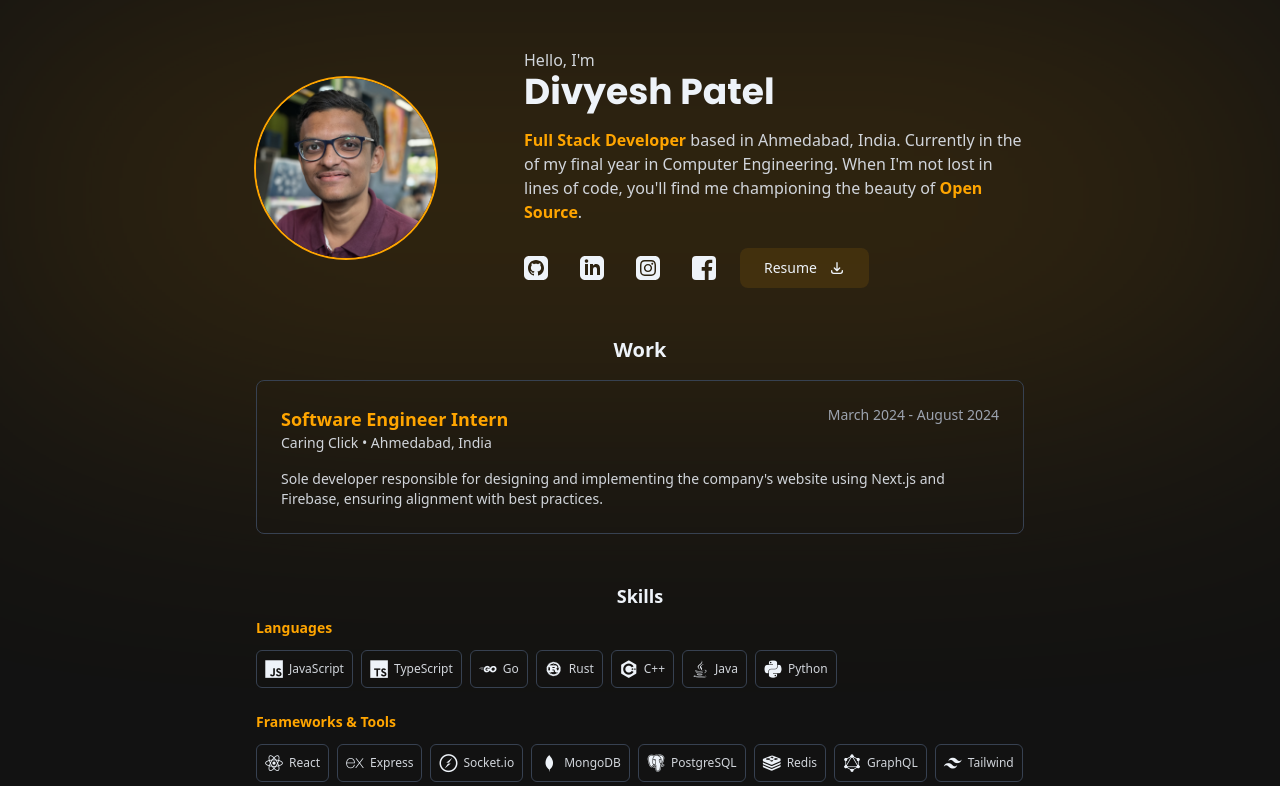
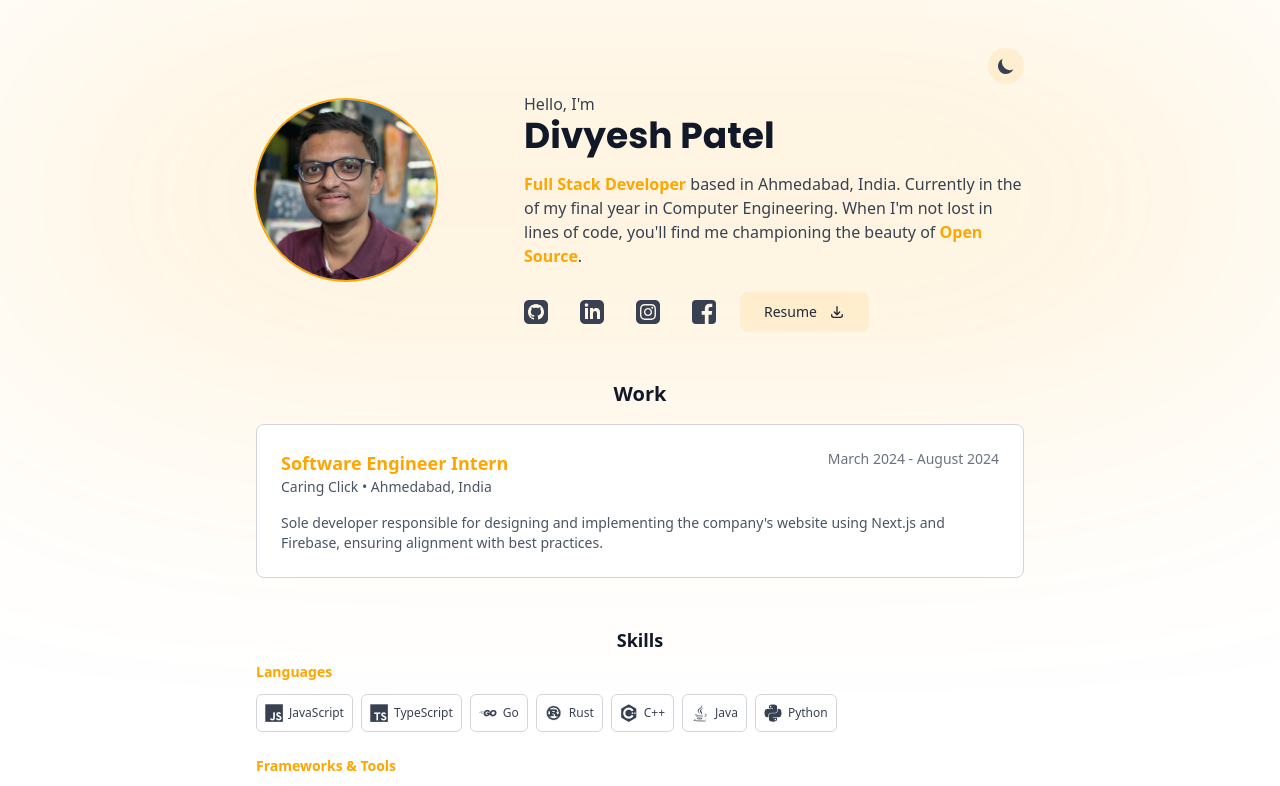
Before and after one commit to pateldivyesh1323/pateldivyesh-portfolio, a React (Vite) app: page / in a window 1280 px wide. Shown: the top 786 px of the page. Built offline with nearby package versions, Linux system fonts and the light colour scheme.

Commit message:
Added light/dark mode

```diff
--- a/src/App.tsx
+++ b/src/App.tsx
@@ -8,9 +8,11 @@ import Timeline from "./Components/Timeline";
 import { Analytics } from "@vercel/analytics/react";
 import { SpeedInsights } from "@vercel/speed-insights/react";
 import Work from "./Components/Work";
+import { ThemeProvider } from "./Context/ThemeContext";
 
 function App() {
     return (
+        <ThemeProvider>
             <div className="relative">
                 <div className="absolute top-0 left-0 right-0 h-[300px] bg-[#FFA500] blur-[150px] opacity-20 pointer-events-none"></div>
                 <div className="max-w-3xl mx-auto relative">
@@ -25,6 +27,7 @@ function App() {
                     <Contact />
                 </div>
             </div>
+        </ThemeProvider>
     );
 }
 
--- a/src/Components/Home.tsx
+++ b/src/Components/Home.tsx
@@ -1,7 +1,10 @@
 import React from "react";
 import Socials from "./Socials";
+import { useTheme } from "../Context/ThemeContext";
 
 const Home = (): React.ReactElement => {
+    const { darkMode, toggleDarkMode } = useTheme();
+
     return (
         <div className="flex items-center justify-between flex-col md:flex-row gap-8 my-8 md:my-12 px-4 md:px-0">
             <div className="w-full md:w-auto flex justify-center md:justify-start">
@@ -12,11 +15,48 @@ const Home = (): React.ReactElement => {
                 />
             </div>
             <div className="text-md max-w-xl text-center md:text-left">
-                <span className="font-normal text-gray-300">Hello, I'm</span>
-                <div className="text-3xl md:text-4xl mb-3 md:mb-4 font-bold font-poppins">
+                <div className="flex justify-center md:justify-end mb-2">
+                    <button
+                        onClick={toggleDarkMode}
+                        className="p-2 rounded-full bg-[#FFA500] bg-opacity-10 hover:bg-opacity-20 transition-all duration-300"
+                        aria-label={
+                            darkMode
+                                ? "Switch to light mode"
+                                : "Switch to dark mode"
+                        }
+                    >
+                        {darkMode ? (
+                            <svg
+                                xmlns="http://www.w3.org/2000/svg"
+                                className="h-5 w-5 text-yellow-400"
+                                viewBox="0 0 20 20"
+                                fill="currentColor"
+                            >
+                                <path
+                                    fillRule="evenodd"
+                                    d="M10 2a1 1 0 011 1v1a1 1 0 11-2 0V3a1 1 0 011-1zm4 8a4 4 0 11-8 0 4 4 0 018 0zm-.464 4.95l.707.707a1 1 0 001.414-1.414l-.707-.707a1 1 0 00-1.414 1.414zm2.12-10.607a1 1 0 010 1.414l-.706.707a1 1 0 11-1.414-1.414l.707-.707a1 1 0 011.414 0zM17 11a1 1 0 100-2h-1a1 1 0 100 2h1zm-7 4a1 1 0 011 1v1a1 1 0 11-2 0v-1a1 1 0 011-1zM5.05 6.464A1 1 0 106.465 5.05l-.708-.707a1 1 0 00-1.414 1.414l.707.707zm1.414 8.486l-.707.707a1 1 0 01-1.414-1.414l.707-.707a1 1 0 011.414 1.414zM4 11a1 1 0 100-2H3a1 1 0 000 2h1z"
+                                    clipRule="evenodd"
+                                />
+                            </svg>
+                        ) : (
+                            <svg
+                                xmlns="http://www.w3.org/2000/svg"
+                                className="h-5 w-5 text-gray-700 dark:text-slate-300"
+                                viewBox="0 0 20 20"
+                                fill="currentColor"
+                            >
+                                <path d="M17.293 13.293A8 8 0 016.707 2.707a8.001 8.001 0 1010.586 10.586z" />
+                            </svg>
+                        )}
+                    </button>
+                </div>
+                <span className="font-normal text-gray-700 dark:text-gray-300">
+                    Hello, I'm
+                </span>
+                <div className="text-3xl md:text-4xl mb-3 md:mb-4 font-bold font-poppins text-gray-900 dark:text-white">
                     Divyesh Patel
                 </div>
-                <div className="text-sm md:text-base max-w-[500px] font-normal text-gray-300 leading-relaxed">
+                <div className="text-sm md:text-base max-w-[500px] font-normal text-gray-700 dark:text-gray-300 leading-relaxed">
                     <span className="text-[#FFA500] font-semibold">
                         Full Stack Developer
                     </span>{" "}
--- a/src/Components/Skills.tsx
+++ b/src/Components/Skills.tsx
@@ -33,12 +33,12 @@ const SkillBox = ({ skill }: { skill: { name: string; icon: string } }) => {
     return (
         <div
             key={skill.name}
-            className="flex items-center gap-1 md:gap-1.5 px-1.5 md:px-2 py-0.5 md:py-1 border border-gray-700 rounded-md hover:border-[#FFA500] hover:-translate-y-0.5 transition-all duration-300 group cursor-pointer whitespace-nowrap w-fit"
+            className="flex items-center gap-1 md:gap-1.5 px-1.5 md:px-2 py-0.5 md:py-1 border border-gray-300 dark:border-gray-700 rounded-md hover:border-[#FFA500] dark:hover:border-[#FFA500] hover:-translate-y-0.5 transition-all duration-300 group cursor-pointer whitespace-nowrap w-fit bg-white bg-opacity-50 dark:bg-transparent"
         >
             <i
-                className={`${skill.icon} text-base md:text-lg group-hover:text-[#FFA500]`}
+                className={`${skill.icon} text-base md:text-lg text-gray-700 dark:text-gray-300 group-hover:text-[#FFA500] dark:group-hover:text-[#FFA500]`}
             ></i>
-            <span className="text-[10px] md:text-xs text-gray-300 group-hover:text-[#FFA500]">
+            <span className="text-[10px] md:text-xs text-gray-700 dark:text-gray-300 group-hover:text-[#FFA500] dark:group-hover:text-[#FFA500]">
                 {skill.name}
             </span>
         </div>
@@ -48,7 +48,9 @@ const SkillBox = ({ skill }: { skill: { name: string; icon: string } }) => {
 const Skills = (): React.ReactElement => {
     return (
         <div className="flex items-center justify-center flex-col gap-2 my-8 md:my-12 px-4 md:px-0">
-            <div className="font-bold text-base md:text-lg">Skills</div>
+            <div className="font-bold text-base md:text-lg text-gray-900 dark:text-white">
+                Skills
+            </div>
             <div className="w-full">
                 <div className="mb-4 md:mb-6">
                     <h3 className="text-[#FFA500] font-semibold mb-2 md:mb-3 text-xs md:text-sm">
--- a/src/Components/Socials.tsx
+++ b/src/Components/Socials.tsx
@@ -2,7 +2,7 @@ import React from "react";
 
 const Socials = (): React.ReactElement => {
     return (
-        <div className="flex items-center flex-row gap-8 ">
+        <div className="flex items-center flex-row gap-8 text-gray-700 dark:text-white">
             <a
                 href="https://github.com/pateldivyesh1323"
                 className="hover:text-[#FFA500] transition-colors duration-300"
--- a/src/Components/Work.tsx
+++ b/src/Components/Work.tsx
@@ -12,27 +12,29 @@ const experiences = [
 export default function Work() {
     return (
         <div className="flex items-center justify-center flex-col gap-4 my-8 md:my-12 px-4 md:px-0">
-            <h2 className="text-lg md:text-xl font-semibold">Work</h2>
+            <h2 className="text-lg md:text-xl font-semibold text-gray-900 dark:text-white">
+                Work
+            </h2>
             <div className="w-full space-y-4 md:space-y-6">
                 {experiences.map((exp, index) => (
                     <div
                         key={index}
-                        className="border border-gray-700 rounded-lg p-4 md:p-6 hover:border-[#FFA500] transition-colors duration-300"
+                        className="border border-gray-300 dark:border-gray-700 rounded-lg p-4 md:p-6 hover:border-[#FFA500] dark:hover:border-[#FFA500] transition-colors duration-300 bg-white dark:bg-transparent"
                     >
                         <div className="flex flex-col md:flex-row md:justify-between md:items-start gap-2 md:gap-0 mb-2">
                             <div>
                                 <h3 className="text-[#FFA500] font-semibold text-base md:text-lg">
                                     {exp.role}
                                 </h3>
-                                <p className="text-xs md:text-sm text-gray-300">
+                                <p className="text-xs md:text-sm text-gray-600 dark:text-gray-300">
                                     {exp.company} • {exp.location}
                                 </p>
                             </div>
-                            <span className="text-xs md:text-sm text-gray-400 order-first md:order-none">
+                            <span className="text-xs md:text-sm text-gray-500 dark:text-gray-400 order-first md:order-none">
                                 {exp.duration}
                             </span>
                         </div>
-                        <p className="text-xs md:text-sm text-gray-300 mt-3 md:mt-4 leading-relaxed">
+                        <p className="text-xs md:text-sm text-gray-600 dark:text-gray-300 mt-3 md:mt-4 leading-relaxed">
                             {exp.description}
                         </p>
                     </div>
--- /dev/null
+++ b/src/Context/ThemeContext.tsx
@@ -0,0 +1,47 @@
+import React, { createContext, useState, useContext, useEffect } from "react";
+
+type ThemeContextType = {
+    darkMode: boolean;
+    toggleDarkMode: () => void;
+};
+
+const ThemeContext = createContext<ThemeContextType | undefined>(undefined);
+
+export const ThemeProvider: React.FC<{ children: React.ReactNode }> = ({
+    children,
+}) => {
+    const [darkMode, setDarkMode] = useState(() => {
+        const savedTheme = localStorage.getItem("theme");
+        const prefersDark = window.matchMedia(
+            "(prefers-color-scheme: dark)"
+        ).matches;
+        return savedTheme === "dark" || (!savedTheme && prefersDark);
+    });
+
+    useEffect(() => {
+        if (darkMode) {
+            document.documentElement.classList.add("dark");
+        } else {
+            document.documentElement.classList.remove("dark");
+        }
+        localStorage.setItem("theme", darkMode ? "dark" : "light");
+    }, [darkMode]);
+
+    const toggleDarkMode = () => {
+        setDarkMode(!darkMode);
+    };
+
+    return (
+        <ThemeContext.Provider value={{ darkMode, toggleDarkMode }}>
+            {children}
+        </ThemeContext.Provider>
+    );
+};
+
+export const useTheme = (): ThemeContextType => {
+    const context = useContext(ThemeContext);
+    if (context === undefined) {
+        throw new Error("useTheme must be used within a ThemeProvider");
+    }
+    return context;
+};
--- a/src/index.css
+++ b/src/index.css
@@ -7,11 +7,14 @@
 * {
     margin: 0px;
     padding: 0px;
-    color: #eef3f9;
 }
 
 body {
-    background-color: #121212;
+    @apply bg-white text-gray-800;
+}
+
+.dark body {
+    @apply bg-[#121212] text-[#eef3f9];
 }
 
 body::-webkit-scrollbar {
@@ -19,10 +22,9 @@ body::-webkit-scrollbar {
 }
 
 body::-webkit-scrollbar-track {
-    background: #041421;
+    @apply bg-gray-200 dark:bg-[#041421];
 }
 
 body::-webkit-scrollbar-thumb {
-    background-color: #ffa500;
-    border-radius: 5px;
+    @apply bg-[#ffa500] rounded-md;
 }
--- a/tailwind.config.js
+++ b/tailwind.config.js
@@ -1,6 +1,7 @@
 /** @type {import('tailwindcss').Config} */
 export default {
     content: ["./index.html", "./src/**/*.{js,ts,jsx,tsx}"],
+    darkMode: "class",
     theme: {
         fontFamily: {
             poppins: ["Poppins", "monospace"],
```
Also changed, not shown: src/Components/Contact.tsx (+8 -6 lines), src/Components/Projects.tsx (+8 -6 lines), src/Components/Timeline.tsx (+6 -4 lines). Lines whose indentation alone changed are shown as unchanged.
